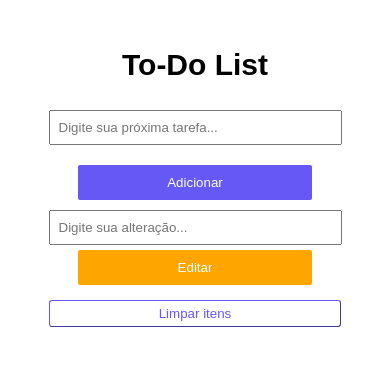
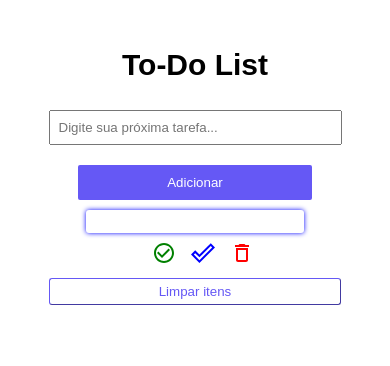
Before and after one commit to vitorprestez/Lista-de-Tarefas, a React (Create React App) app: page / in a window 390 px wide. Both pictures are taken after a click on the icon 195 px from the left and 231 px from the top of the page. Shown: the top 366 px of the page. Built offline with nearby package versions, Linux system fonts and the light colour scheme.

Commit message:
projeto com o essencial finalizado

```diff
--- a/src/App.js
+++ b/src/App.js
@@ -33,7 +33,6 @@ class App extends Component {
   removerUmaTarefa(index) {
     let _arrayAuxiliar = this.arrayTarefas;
     _arrayAuxiliar.splice(index, 1);
-    console.log(_arrayAuxiliar);
     this.setState({
       arrayTarefas: _arrayAuxiliar,
     });
@@ -51,23 +50,36 @@ class App extends Component {
     localStorage.clear();
   }
 
+  concluirUmaTarefa(index) {
+    let _arrayAuxiliar = this.arrayTarefas[index];
+    _arrayAuxiliar.concluir = true;
+    this.setState({
+      arrayTarefas: _arrayAuxiliar,
+    });
+    localStorage.setItem("lista", JSON.stringify(this.arrayTarefas));
+  }
+
   editarTarefa(index) {
     let _arrayAuxiliar = this.arrayTarefas;
-    _arrayAuxiliar[index].editar=true;
+    _arrayAuxiliar[index].editar = true;
     this.setState({
-      arrayTarefas: _arrayAuxiliar
+      arrayTarefas: _arrayAuxiliar,
     });
 
     localStorage.setItem("lista", JSON.stringify(this.arrayTarefas));
   }
 
-  concluirUmaTarefa(index) {
-    let _arrayAuxiliar = this.arrayTarefas[index];
-    _arrayAuxiliar.concluir = true;
-    //console.log(_arrayAuxiliar);
+  atualizaTarefa(index, titulo) {
+    let _arrayAuxiliar = this.arrayTarefas;
+    if (!titulo) {
+      titulo = _arrayAuxiliar[index].titulo;
+    }
+    _arrayAuxiliar[index].editar = false;
+    _arrayAuxiliar[index].titulo = titulo;
     this.setState({
       arrayTarefas: _arrayAuxiliar,
     });
+
     localStorage.setItem("lista", JSON.stringify(this.arrayTarefas));
   }
 
@@ -81,6 +93,7 @@ class App extends Component {
           limparLista={this.limparLista.bind(this)}
           concluirTarefa={this.concluirUmaTarefa.bind(this)}
           editarTarefa={this.editarTarefa.bind(this)}
+          atualizaTarefa={this.atualizaTarefa.bind(this)}
         />
       </section>
     );
--- a/src/components/ListaTarefa/ListaTarefa.css
+++ b/src/components/ListaTarefa/ListaTarefa.css
@@ -20,7 +20,7 @@ div{
     border-color:#6558f5 ;
     border-width: 1px;
     padding: 5px;
-    width: 10%;
+    width: 15%;
     cursor: pointer;
 }
 .tarefa-titulo{
--- a/src/components/ListaTarefa/ListaTarefa.jsx
+++ b/src/components/ListaTarefa/ListaTarefa.jsx
@@ -4,25 +4,6 @@ import "./ListaTarefa.css";
 
 export class ListaTarefa extends Component {
 
-
-  _handleEditaTitulo(evento) {
-    evento.stopPropagation();
-    this.editarTitulo = evento.target.value;
-    console.log(this.editarTitulo);
-  }
-
-  _editarTarefa(evento, index) {
-    //evento.preventDefault();
-    evento.stopPropagation();
-    //chamo a função que esta no meu App.js
-    let _arrayAuxiliar = this.props.arrayTarefas;
-    _arrayAuxiliar[index].titulo = this.editarTitulo;
-    _arrayAuxiliar[index].editar = false;
-    this.setState({
-      arrayTarefas:_arrayAuxiliar
-    })
-    this.props.editarTarefa(this.index);
-  }
   render() {
     //linha 13-percorro o meu array
     //linha 16- minha tarefa(Tarefa) recebe a tarefa que esta sendo mapeada
@@ -30,47 +11,23 @@ export class ListaTarefa extends Component {
       <section>
         <ul className="lista-tarefa">
           {this.props.arrayTarefas.map((tarefa, index) => {
-            if (!tarefa.editar) {
             return (
               <li className="lista-tarefa_item_enabled" key={index}>
-                  <div
-                    className={
-                      !tarefa.concluir
-                        ? "tarefa-titulo"
-                        : "tarefa-titulo_disabled"
-                    }
-                  >
+                <div>
                   <Tarefa
                     className="tarefa"
                     indice={index}
                     tarefa={tarefa.titulo}
+                    estado={tarefa.editar}
+                    concluir={tarefa.concluir}
                     concluirTarefa={this.props.concluirTarefa}
                     editarTarefa={this.props.editarTarefa}
                     apagarTarefa={this.props.apagarTarefa}
+                    atualizaTarefa={this.props.atualizaTarefa}
                   />
                 </div>
               </li>
             );
-            } else {
-              return (
-                <form className="editar-tarefa">
-                  <input
-                    id="editar-tarefa_input"
-                    type="text"
-                    placeholder="Digite sua alteração..."
-                    className="editar-tarefa_input"
-                    onChange={this._handleEditaTitulo.bind(this)}
-                  />
-
-                  <button
-                    className="editar-tarefa_button"
-                    //onSubmit={this._editarTarefa.bind(this)}
-                  >
-                    Editar
-                  </button>
-                </form>
-              );
-            }
           })}
 
           <div className="limpar-itens">
--- a/src/components/Tarefa/Tarefa.css
+++ b/src/components/Tarefa/Tarefa.css
@@ -18,26 +18,64 @@
   font-size: 15px;
 }
 
+.tarefa_titulo_disabled {
+  text-decoration: line-through;
+  font-size: 18px;
+  text-align: left;
+  width: 80%;
+  margin: 0 20% 5px 0;
+  color: gray;
+  overflow: hidden;
+  font-family: Arial;
+  font-weight: 400;
+  font-size: 15px;
+}
+
+.input-edita {
+  text-align: left;
+  width: 80%;
+  border-color: gray;
+  border:none;
+  border-radius: 3px;
+  margin: 0 20% 0 0;
+  padding: 5px;
+  box-shadow: 0 0 5px  blue;
+}
+
 .tarefa-button_complet {
-  color: rgb(27, 235, 27);
+  color: green;
   cursor: pointer;
+  padding: 0 15px 0 0;
+}
+.tarefa-button_complet_disabled {
+  color: gray;
+  cursor: initial;
+  padding: 0 15px 0 0;
 }
 
 .tarefa-button_edit {
   color: orange;
   cursor: pointer;
+  padding: 0 15px 0 0;
+}
+.tarefa-button_edit_complet {
+  color: blue;
+  cursor: pointer;
+  padding: 0 15px 0 0;
 }
 
 .tarefa-button_delete {
   color: red;
   cursor: pointer;
+  padding: 0 15px 0 0;
 }
 
 @media (max-width: 768px) {
   .tarefa {
     display: block;
+    text-align: center;
     margin: 0 auto 10px auto;
-    width: 80%;
+    width: 60%;
     text-align: center;
     height: auto;
   }
@@ -46,4 +84,45 @@
     width: 100%;
     padding: 2px;
   }
+  .tarefa_titulo_disabled {
+    text-align: center;
+    width: 100%;
+    padding: 2px;
+  }
+  .input-edita {
+    text-align: center;
+    width: 90%;
+    border-color: gray;
+    border-width: 1px;
+    border-radius: 3px;
+    margin: 0 0 8px 0 ;
+    padding: 4px;
+  }
+  .tarefa-button_complet {
+    color: green;
+    cursor: pointer;
+    padding: 0 0 0 15px;
+  }
+  .tarefa-button_complet_disabled {
+    color: gray;
+    cursor: initial;
+    padding: 0 0 0 15px;
+  }
+
+  .tarefa-button_edit {
+    color: orange;
+    cursor: pointer;
+    padding: 0 0 0 15px;
+  }
+  .tarefa-button_edit_complet {
+    color: blue;
+    cursor: pointer;
+    padding: 0 0 0 15px;
+  }
+
+  .tarefa-button_delete {
+    color: red;
+    cursor: pointer;
+    padding: 0 0 0 15px;
+  }
 }
--- a/src/components/Tarefa/Tarefa.jsx
+++ b/src/components/Tarefa/Tarefa.jsx
@@ -4,8 +4,14 @@ import "./Tarefa.css";
 import DeleteOutlineIcon from "@material-ui/icons/DeleteOutline";
 import CheckCircleOutlineIcon from "@material-ui/icons/CheckCircleOutline";
 import EditIcon from "@material-ui/icons/Edit";
+import DoneOutlineIcon from "@material-ui/icons/DoneOutline";
 
 export class Tarefa extends Component {
+  constructor(props) {
+    super(props);
+    this.array = this.props.arrayTarefas;
+    this.tituloNovo = "";
+  }
   _concluirTarefa() {
     const indice = this.props.indice;
     this.props.concluirTarefa(indice);
@@ -14,29 +20,74 @@ export class Tarefa extends Component {
     const indice = this.props.indice;
     this.props.apagarTarefa(indice);
   }
-  _editarTarefa() {
+  _mostraInput() {
     const indice = this.props.indice;
     this.props.editarTarefa(indice);
   }
+  _esconderInput() {
+    const indice = this.props.indice;
+    this.props.atualizaTarefa(indice, this.tituloNovo);
+  }
+
+  _handleEditaTitulo(evento) {
+    evento.stopPropagation();
+    this.tituloNovo = evento.target.value;
+  }
 
   render() {
+    if (this.props.estado === true) {
+      return (
+        <div className="tarefa">
+          <input
+            className="input-edita"
+            placeholder={this.props.tarefa}
+            onChange={this._handleEditaTitulo.bind(this)}
+            onSubmit={this._esconderInput.bind()}
+          ></input>
+
+          <CheckCircleOutlineIcon
+            className={
+              !this.props.concluir
+                ? "tarefa-button_complet"
+                : "tarefa-button_complet_disabled"
+            }
+            onClick={this._concluirTarefa.bind(this)}
+          />
+
+          <DoneOutlineIcon
+            className="tarefa-button_edit_complet"
+            onClick={this._esconderInput.bind(this)}
+          />
+
+          <DeleteOutlineIcon
+            className="tarefa-button_delete"
+            onClick={this._apagar.bind(this)}
+          />
+        </div>
+      );
+    } else {
       return (
         <div className="tarefa">
           <h1
-          className="tarefa_titulo"
+            className={
+              !this.props.concluir ? "tarefa_titulo" : "tarefa_titulo_disabled"
+            }
           >
             {this.props.tarefa}
           </h1>
 
           <CheckCircleOutlineIcon
-          className="tarefa-button_complet"
-          id="botaoConcluir"
+            className={
+              !this.props.concluir
+                ? "tarefa-button_complet"
+                : "tarefa-button_complet_disabled"
+            }
             onClick={this._concluirTarefa.bind(this)}
           />
 
           <EditIcon
             className="tarefa-button_edit"
-          onClick={this._editarTarefa.bind(this)}
+            onClick={this._mostraInput.bind(this)}
           />
 
           <DeleteOutlineIcon
@@ -47,5 +98,6 @@ export class Tarefa extends Component {
       );
     }
   }
+}
 
 export default Tarefa;
```
Also changed, not shown: src/components/FormTarefa/FormTarefa.jsx (line endings or trailing spaces). Lines whose indentation alone changed are shown as unchanged.
